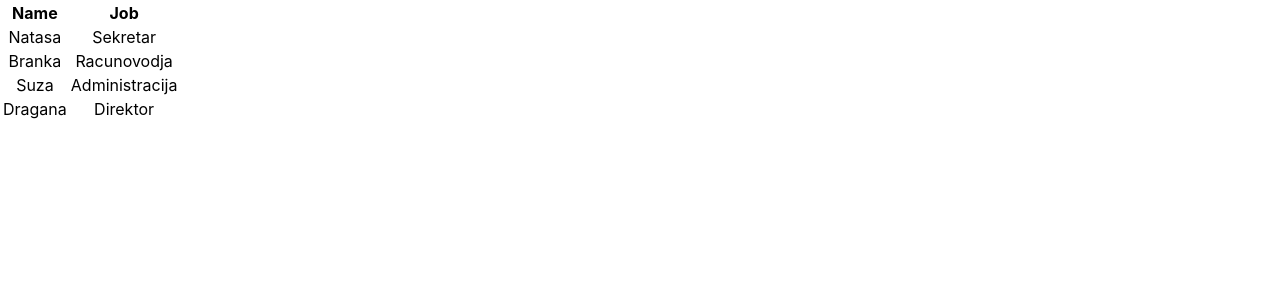
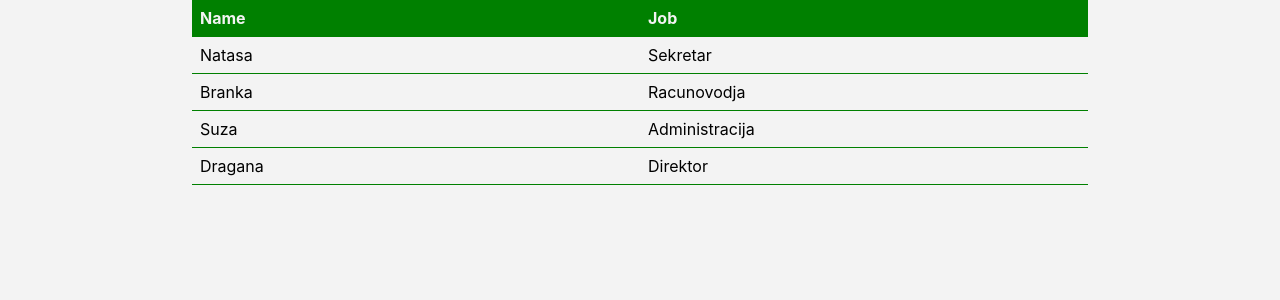
Before and after one commit to vladimirmaksimovic/react-practice, a React (Create React App) app in the folder tr-react-2018/: page / in a window 1280 px wide. Shown: the top 300 px of the page. Built offline with nearby package versions, Linux system fonts and the light colour scheme.

Commit message:
simple and class components

```diff
--- a/tr-react-2018/src/components/Table.js
+++ b/tr-react-2018/src/components/Table.js
@@ -1,15 +1,21 @@
+// import React library
 import React, { Component } from 'react'
 
-export class Table extends Component {
-  render() {
+// f-n components / simple components
+const TableHeader = () => {
+  //return JSX
   return (
-      <table>
     <thead>
       <tr>
         <th>Name</th>
         <th>Job</th>
       </tr>
     </thead>
+  )
+}
+
+const TableBody = () => {
+  return (
     <tbody>
       <tr>
         <td>Natasa</td>
@@ -28,6 +34,19 @@ export class Table extends Component {
         <td>Direktor</td>
       </tr>
     </tbody>
+  )
+}
+
+// class component
+class Table extends Component {
+  // render method
+  render() {
+    // return JSX
+    return (
+      // JSX
+      <table>
+        <TableHeader />
+        <TableBody />
       </table>
     )
   }
--- a/tr-react-2018/src/index.css
+++ b/tr-react-2018/src/index.css
@@ -1,13 +1,41 @@
 body {
   margin: 0;
-  font-family: -apple-system, BlinkMacSystemFont, 'Segoe UI', 'Roboto', 'Oxygen',
-    'Ubuntu', 'Cantarell', 'Fira Sans', 'Droid Sans', 'Helvetica Neue',
+  font-family: -apple-system, BlinkMacSystemFont, "Segoe UI", "Roboto", "Oxygen",
+    "Ubuntu", "Cantarell", "Fira Sans", "Droid Sans", "Helvetica Neue",
     sans-serif;
   -webkit-font-smoothing: antialiased;
   -moz-osx-font-smoothing: grayscale;
+  background-color: #f3f3f3;
 }
 
 code {
-  font-family: source-code-pro, Menlo, Monaco, Consolas, 'Courier New',
+  font-family: source-code-pro, Menlo, Monaco, Consolas, "Courier New",
     monospace;
 }
+
+/* TABLE COMPONENT */
+table {
+  width: 70%;
+  height: auto;
+  margin: auto;
+  border-collapse: collapse;
+}
+
+table th {
+  background-color: green;
+  color: #f3f3f3;
+}
+
+table th,
+td {
+  width: 50%;
+  height: auto;
+  padding: 0.5rem;
+  text-align: left;
+  border-bottom: 1px solid green;
+}
+
+table tr:hover {
+  background-color: green;
+  color: #f3f3f3;
+}
```
Lines whose indentation alone changed are shown as unchanged.
